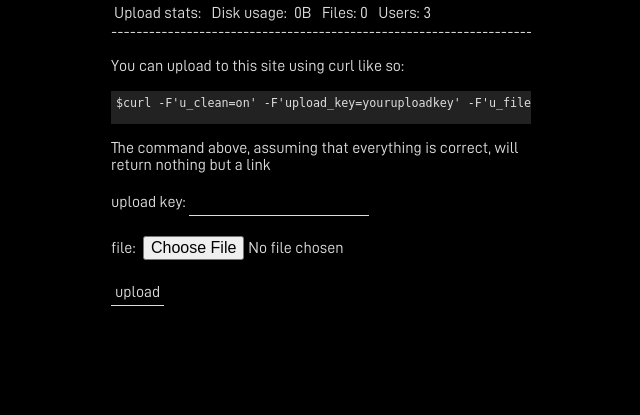
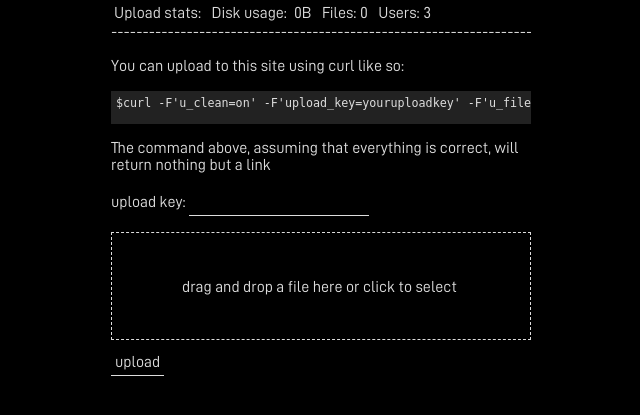
Before and after one commit to jesseerwin/kelp.ml, a Flask app: page /upload in a window 1280 px wide. Shown: the part 248-663 px from the top of the page, without its empty margins (319-959 px from the left). Run offline with Flask 2, Linux system fonts and the light colour scheme; some libraries are stand-ins or nearby versions.

Commit message:
added drag and drop window to upload.html

```diff
--- a/templates/admin.html
+++ b/templates/admin.html
@@ -142,7 +142,6 @@
 				<p>This website be empty, dawg</p>
 			{% endif %}
 
-			<!-- these scripts, while they do add extra functionality, are entirely unnessecary -->
 			<img src="" id="thumbnail">
 			<script src="https://ajax.googleapis.com/ajax/libs/jquery/2.1.1/jquery.min.js"></script>
 			<script>
--- a/templates/files.html
+++ b/templates/files.html
@@ -72,7 +72,6 @@
 		<p>not logged in.</p>
 	{% endif %}
 
-	<!-- these scripts, while they do add extra functionality, are entirely unnessecary -->
 	<img src="" id="thumbnail">
 	<script src="https://ajax.googleapis.com/ajax/libs/jquery/2.1.1/jquery.min.js"></script>
 	<script>
--- a/templates/upload.html
+++ b/templates/upload.html
@@ -16,6 +16,9 @@
 	{% if link is defined %}
 		<p class="msg"><a href={{link}}>{{link}}</a></p>
 	{% endif %}
+
+
+
 	<form method= post  enctype="multipart/form-data">
 
 		{% if u_key is defined %}
@@ -23,8 +26,54 @@
 		{% else %}
 			<p>upload key: <input type=text name=upload_key required></p>
 		{% endif %}
-		<p>file: <input type=file style="border: none;" name=u_file required></p>
+		<div id="u_file_container" style="cursor: pointer">
+
+			<input type=file name=u_file required>
+			<p>drag and drop a file here or click to select</p>
+
+		</div>
+
 		<input type=checkbox name=u_clean style="display: none;">
 		<input type=submit value=upload >
 	</form>
+
+	<!-- upload page specific css and scripts-->
+	<style>
+		#u_file_container{
+			margin: auto;
+			text-align: center;
+			height: 6em;
+			border: 1px dashed #dddddd;
+			padding: 5px;
+			margin-top: 10px;
+			margin-bottom: 10px;
+
+		}
+		#u_file_container input{
+			opacity: 0;
+			height: 100%;
+			width: 100%;
+			outline: none;
+			margin: 0;
+			padding: 0;
+		}
+		#u_file_container p{
+			transform: translate(-0.1em, -4.5em);
+
+		}
+
+		#u_file_container:hover, #u_file_container:active {
+			background-color: #222222;
+		}
+
+	</style>
+	<script src="https://ajax.googleapis.com/ajax/libs/jquery/2.1.1/jquery.min.js"></script>
+	<script>
+		$(document).ready(function(){
+			$('#u_file_container input').change(function () {
+				$('#u_file_container p').text(this.files[0].name);
+			});
+		});
+	</script>
+
 {% endblock %}
```
